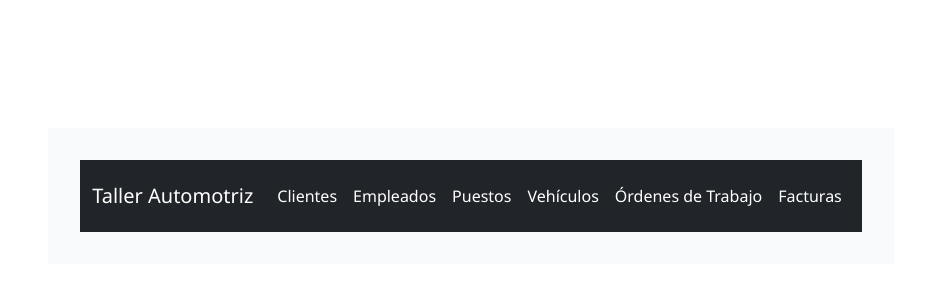
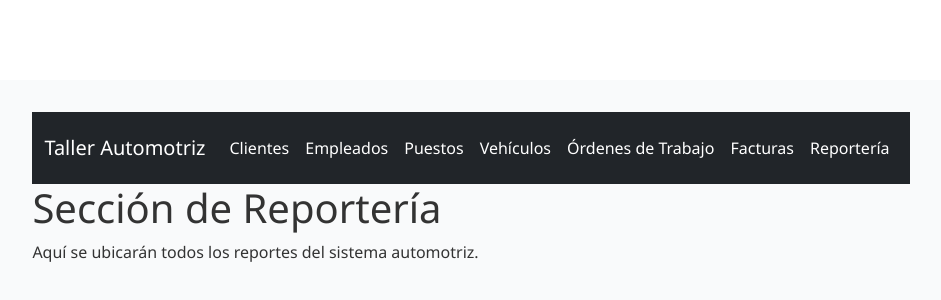
Before and after one commit to evalenciam1/ProyectoMVC, a React (Vite) app in the folder frontend/: page /reporteria in a window 1280 px wide. Shown: the part 204-504 px from the top of the page, without its empty margins (169-1110 px from the left). Built offline with nearby package versions, Linux system fonts and the light colour scheme.

Commit message:
Arreglos e Insert

```diff
--- a/frontend/src/App.tsx
+++ b/frontend/src/App.tsx
@@ -14,6 +14,7 @@ import Puestos from './pages/Puestos';
 import RepuestosOrden from './pages/OrdenRepuestos';
 import Facturas from './pages/factura';
 import DetalleFacturas from './pages/DetalleFactura';
+import Reporteria from './pages/Reporteria';
 
 function App() {
 
@@ -32,6 +33,7 @@ function App() {
         <Route path="/detalles/:ordenId" element={<DetalleOrdenes />}/>{/* ✅ aquí */}
         <Route path='/facturas' element={<Facturas />} />
         <Route path="/detalles-factura/:facturaId" element={<DetalleFacturas />} />
+        <Route path="/reporteria" element={<Reporteria />} />
       </Routes>
     </div>
   </Router>
--- a/frontend/src/components/Navbar.tsx
+++ b/frontend/src/components/Navbar.tsx
@@ -17,6 +17,7 @@ const Navigation = () => {
             <Nav.Link as={Link} to="/vehiculos">Vehículos</Nav.Link>
             <Nav.Link as={Link} to="/ordenes">Órdenes de Trabajo</Nav.Link>
             <Nav.Link as={Link} to="/facturas">Facturas</Nav.Link>
+            <Nav.Link as={Link} to="/reporteria">Reportería</Nav.Link>
           </Nav>
         </Navbar.Collapse>
       </Container>
--- /dev/null
+++ b/frontend/src/pages/Reporteria.tsx
@@ -0,0 +1,12 @@
+import React from 'react';
+
+const Reporteria = () => {
+  return (
+    <div>
+      <h1>Sección de Reportería</h1>
+      <p>Aquí se ubicarán todos los reportes del sistema automotriz.</p>
+    </div>
+  );
+};
+
+export default Reporteria;
```
Also changed, not shown: 1 other file (tests, documents, lock files or other folders).
